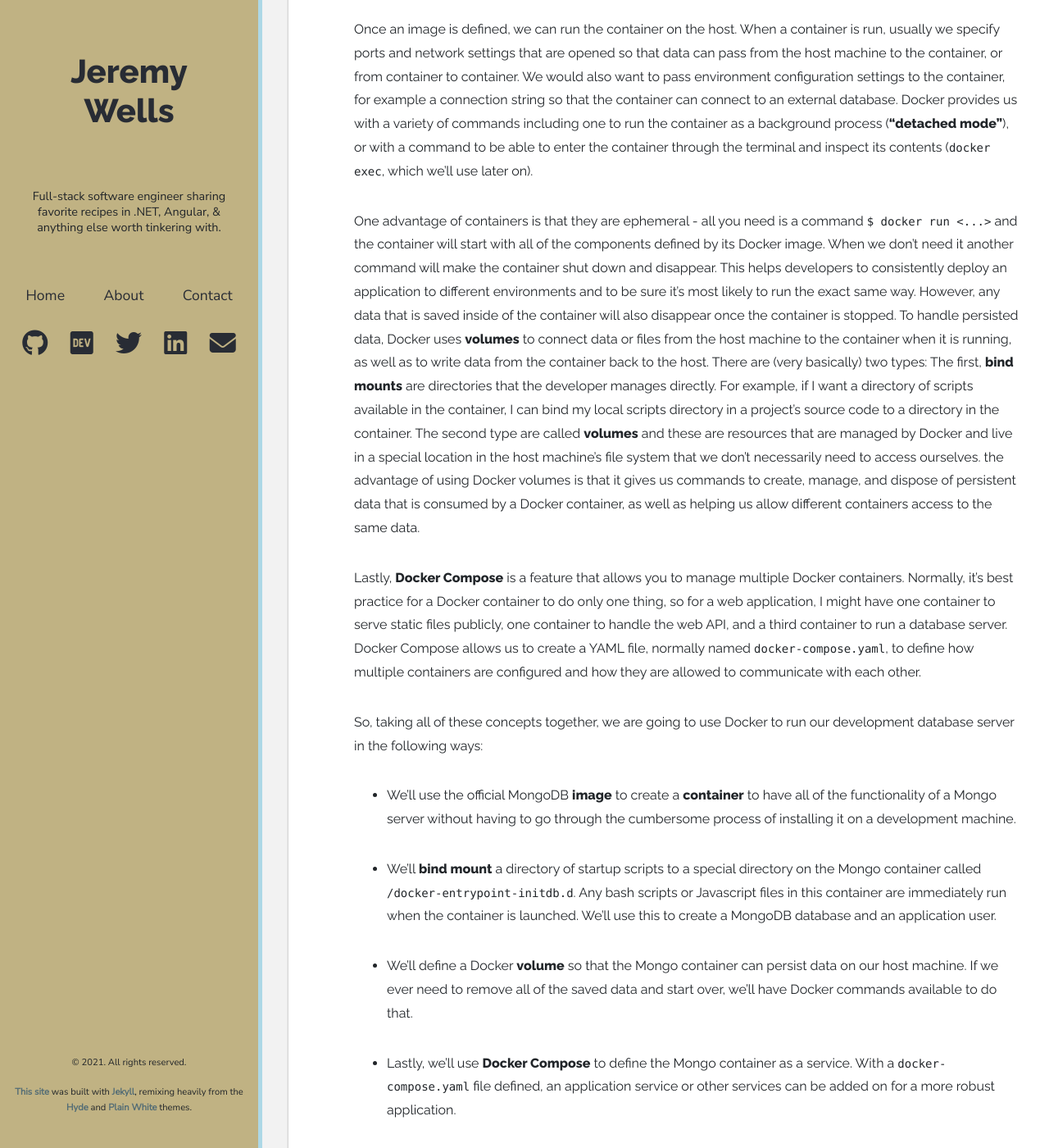
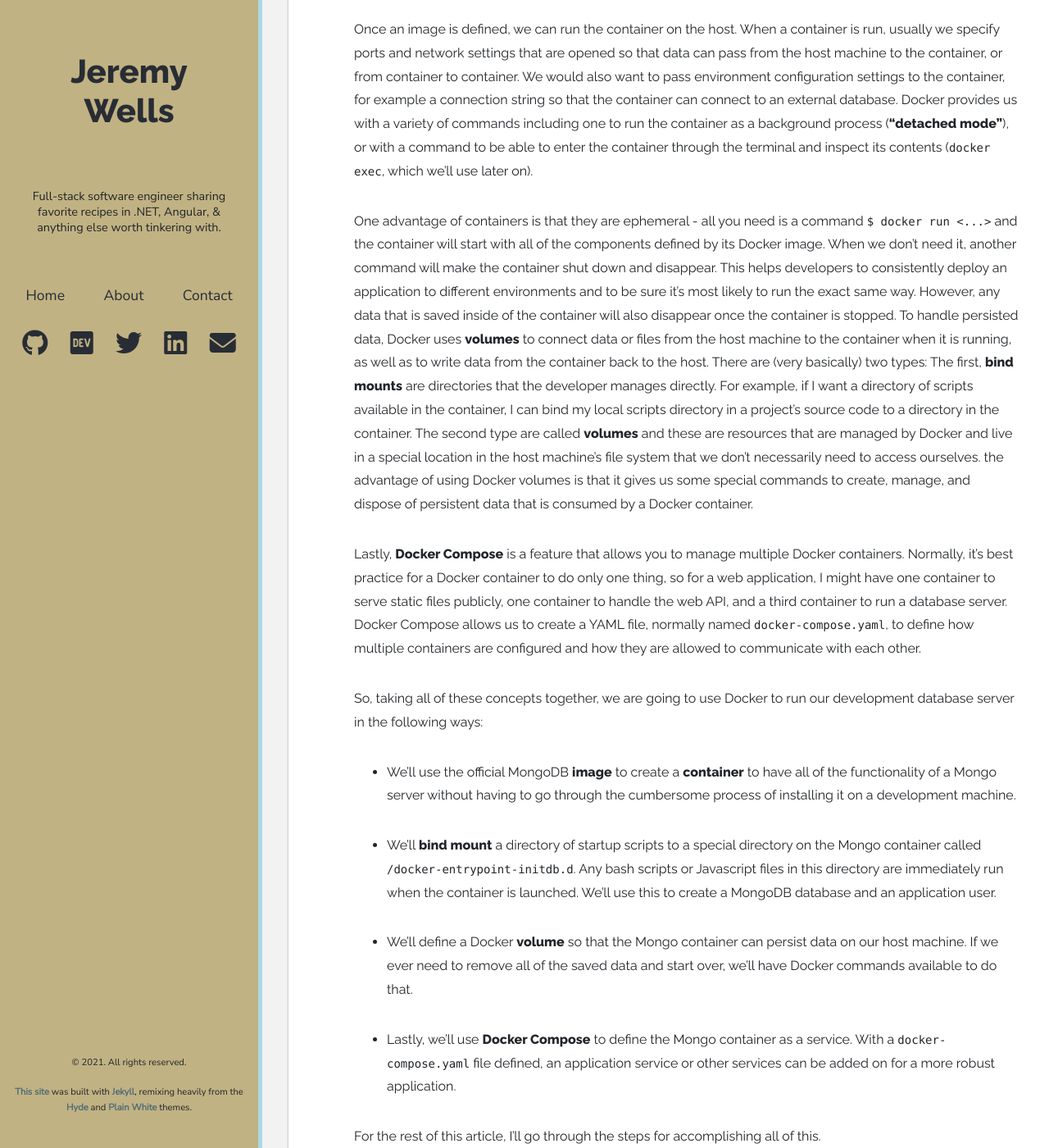
Before and after one commit to jsheridanwells/JeremyWells.Io, a Jekyll site: the page built from _posts/2021-02-04-MEAN-docker.md, in a window 1280 px wide and 1400 px high, scrolled down 4249 px. Shown: the whole window at 82% size. Built offline with Jekyll 4.4.1, drawn with Linux system fonts in a browser that asks for light colours; nearby versions of some CDN libraries; some web fonts are replaced; some of the changed text lies outside the part shown.

Commit message:
final draft mdb docker

```diff
--- a/_posts/2021-02-04-MEAN-docker.md
+++ b/_posts/2021-02-04-MEAN-docker.md
@@ -71,13 +71,13 @@
 
 Once an image is defined, we can run the container on the host. When a container is run, usually we specify ports and network settings that are opened so that data can pass from the host machine to the container, or from container to container. We would also want to pass environment configuration settings to the container, for example a connection string so that the container can connect to an external database. Docker provides us with a variety of commands including one to run the container as a background process (__"detached mode"__), or with a command to be able to enter the container through the terminal and inspect its contents (`docker exec`, which we'll use later on).
 
-One advantage of containers is that they are ephemeral - all you need is a command `$ docker run <...>` and the container will start with all of the components defined by its Docker image. When we don't need it another command will make the container shut down and disappear. This helps developers to consistently deploy an application to different environments and to be sure it's most likely to run the exact same way. However, any data that is saved inside of the container will also disappear once the container is stopped. To handle persisted data, Docker uses __volumes__ to connect data or files from the host machine to the container when it is running, as well as to write data from the container back to the host. There are (very basically) two types: The first, __bind mounts__ are directories that the developer manages directly. For example, if I want a directory of scripts available in the container, I can bind my local scripts directory in a project's source code to a directory in the container. The second type are called __volumes__ and these are resources that are managed by Docker and live in a special location in the host machine's file system that we don't necessarily need to access ourselves. the advantage of using Docker volumes is that it gives us commands to create, manage, and dispose of persistent data that is consumed by a Docker container, as well as helping us allow different containers access to the same data.
+One advantage of containers is that they are ephemeral - all you need is a command `$ docker run <...>` and the container will start with all of the components defined by its Docker image. When we don't need it, another command will make the container shut down and disappear. This helps developers to consistently deploy an application to different environments and to be sure it's most likely to run the exact same way. However, any data that is saved inside of the container will also disappear once the container is stopped. To handle persisted data, Docker uses __volumes__ to connect data or files from the host machine to the container when it is running, as well as to write data from the container back to the host. There are (very basically) two types: The first, __bind mounts__ are directories that the developer manages directly. For example, if I want a directory of scripts available in the container, I can bind my local scripts directory in a project's source code to a directory in the container. The second type are called __volumes__ and these are resources that are managed by Docker and live in a special location in the host machine's file system that we don't necessarily need to access ourselves. the advantage of using Docker volumes is that it gives us some special commands to create, manage, and dispose of persistent data that is consumed by a Docker container.
 
 Lastly, __Docker Compose__ is a feature that allows you to manage multiple Docker containers. Normally, it's best practice for a Docker container to do only one thing, so for a web application, I might have one container to serve static files publicly, one container to handle the web API, and a third container to run a database server. Docker Compose allows us to create a YAML file, normally named `docker-compose.yaml`, to define how multiple containers are configured and how they are allowed to communicate with each other.
 
 So, taking all of these concepts together, we are going to use Docker to run our development database server in the following ways:
  - We'll use the official MongoDB __image__ to create a __container__ to have all of the functionality of a Mongo server without having to go through the cumbersome process of installing it on a development machine.
- - We'll __bind mount__ a directory of startup scripts to a special directory on the Mongo container called `/docker-entrypoint-initdb.d`. Any bash scripts or Javascript files in this container are immediately run when the container is launched. We'll use this to create a MongoDB database and an application user.
+ - We'll __bind mount__ a directory of startup scripts to a special directory on the Mongo container called `/docker-entrypoint-initdb.d`. Any bash scripts or Javascript files in this directory are immediately run when the container is launched. We'll use this to create a MongoDB database and an application user.
  - We'll define a Docker __volume__ so that the Mongo container can persist data on our host machine. If we ever need to remove all of the saved data and start over, we'll have Docker commands available to do that.
  - Lastly, we'll use __Docker Compose__ to define the Mongo container as a service. With a `docker-compose.yaml` file defined, an application service or other services can be added on for a more robust application.
 
@@ -241,12 +241,12 @@
  - We'll build a container from the official MongoDB image: `image: mongo:latest`.
  - In the `volumes` list there are a few things going on:
  > - First, note that for each item, the syntax is such that the value to the left of the colon (`:`), pertains to the host machine, while to the right belongs to the container (`./host-directory:/container-directory`).
- > - We're mounting `./scripts/mongo/init` to the directory on the container called `/docker-entrypoint-initdb.d`. In the MongoDB image, this is a special directory that runs any Javascript or Bash scripts inside of it when the container is first created.
+ > - We're mounting `./scripts/mongo/init` to the directory on the container called `/docker-entrypoint-initdb.d`. As mentioned earlier, this is a special directory that runs any Javascript or Bash scripts inside of it when the container is first created.
  > - We'll also mount `init` to `/home/mongodb` on the container. This creates the Linux user that can run the scripts with the Mongo shell.
  > - The `seed` scripts will be copied over to `/home/mongodb/seed`. That way they're available to seed the database when the container is running if we want.
  > - The last item - `mean_urls_data:/data/db` will bind the Mongo database files as a Docker volume. This allows data to persist when the container is stopped and restarted. It lets us easily wipe out all of the Mongo data and start over when necessary.
- - Moving on, in `ports`, we're binding our local `28017` port to the conventional Mongo port `27017` on the container.
- - The `environment` list will set all of the environment variables from `.env` to the container.
+ - Moving on, in `ports`, we're connecting our local `28017` port to the conventional Mongo port `27017` on the container.
+ - The `environment` list will set all of the environment variables from `.env` in the container.
  - Lastly, `volumes: mean_urls_data` creates and names the Docker volume on the host machine and must match the last item of the `volumes` list set when defining the `mongodb` service.
 
 ## Getting it up and running
```
Also changed, not shown: other parts of _posts/2021-02-04-MEAN-docker.md (+2 -2 lines).
